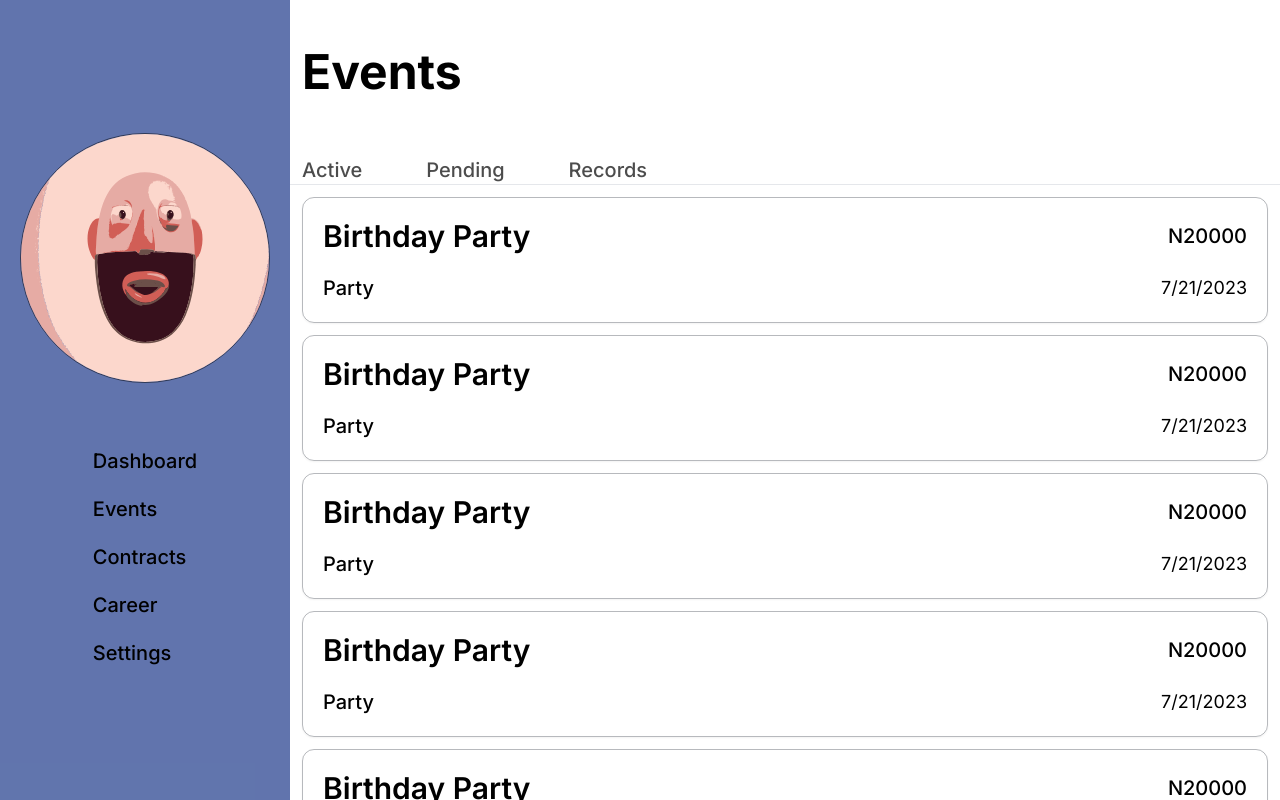
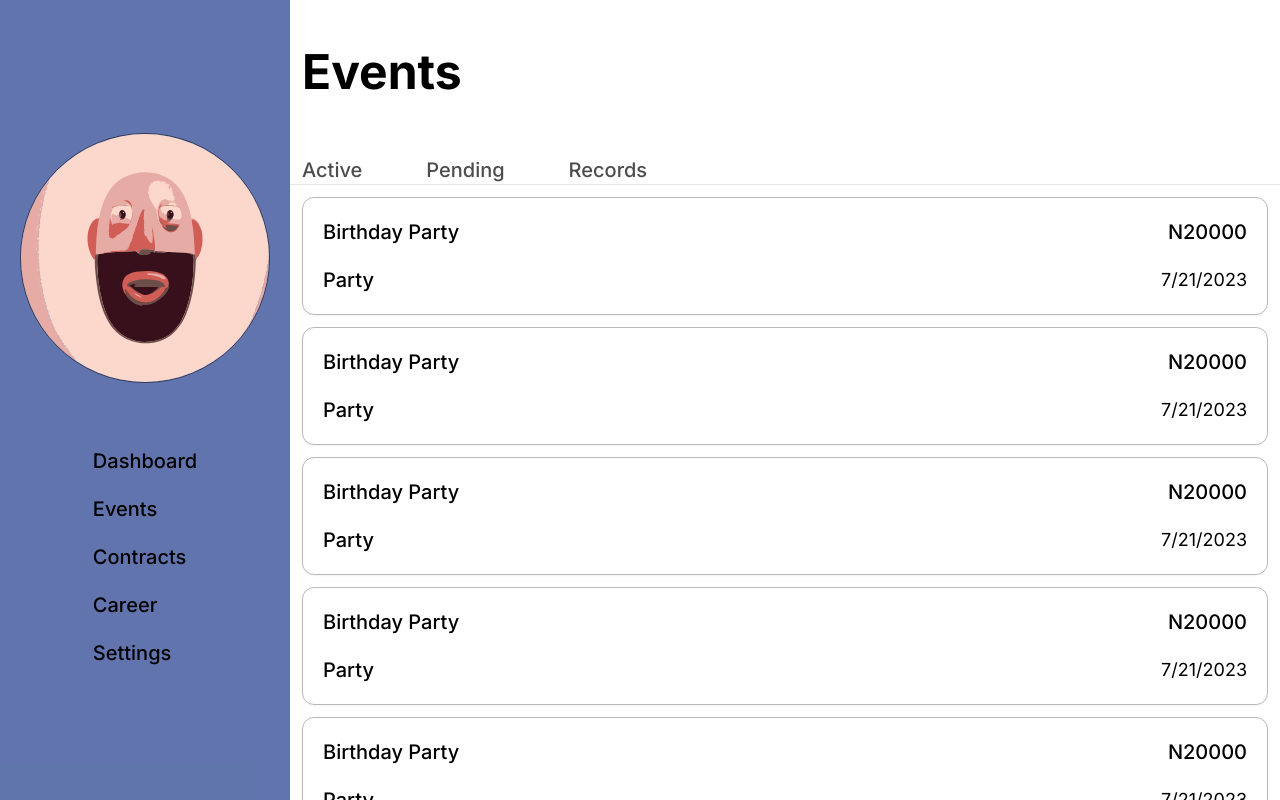
Before and after one commit to mmesomasaint/jointt, a Next.js app: page /dashboard/events in a window 1280 px wide. Built offline with nearby package versions, Linux system fonts and the light colour scheme; no server answers.

Commit message:
Fix: Reduce card header size

```diff
--- a/app/dashboard/events/components/card.tsx
+++ b/app/dashboard/events/components/card.tsx
@@ -4,7 +4,7 @@ export default function Card({name, type, cost, date}: {name:string, type:string
   return (
     <div className="w-full h-fit p-5 rounded-xl shadow-sm border border-gray-900/30">
       <div className="w-full flex justify-between items-center gap-10 mb-5">
-        <Text size="SEMIBOLD">{name}</Text>
+        <Text size="MEDIUM">{name}</Text>
         <Text size="MEDIUM">N{cost}</Text>
       </div>
       <div className="w-full flex justify-between items-center gap-10">
```
